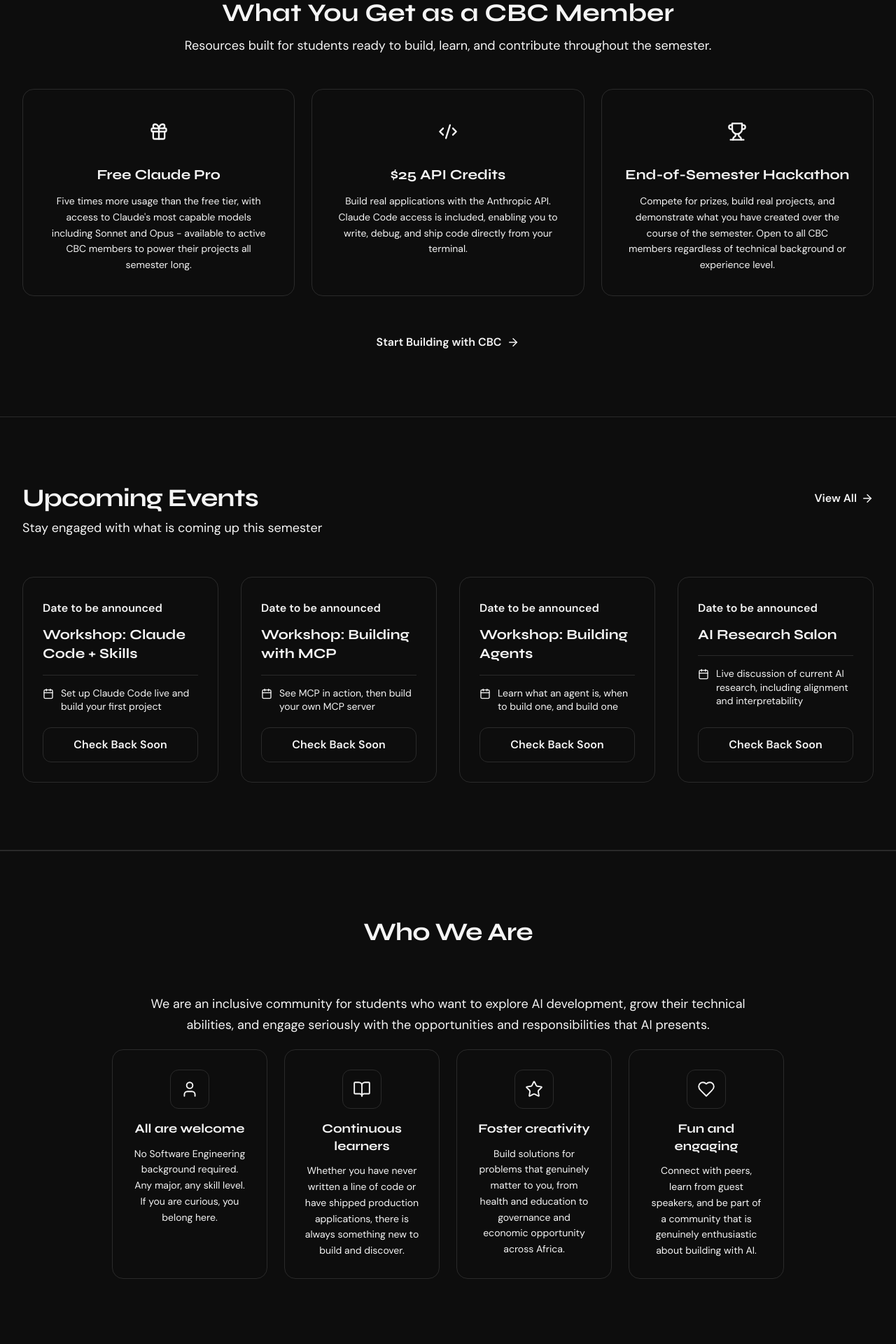
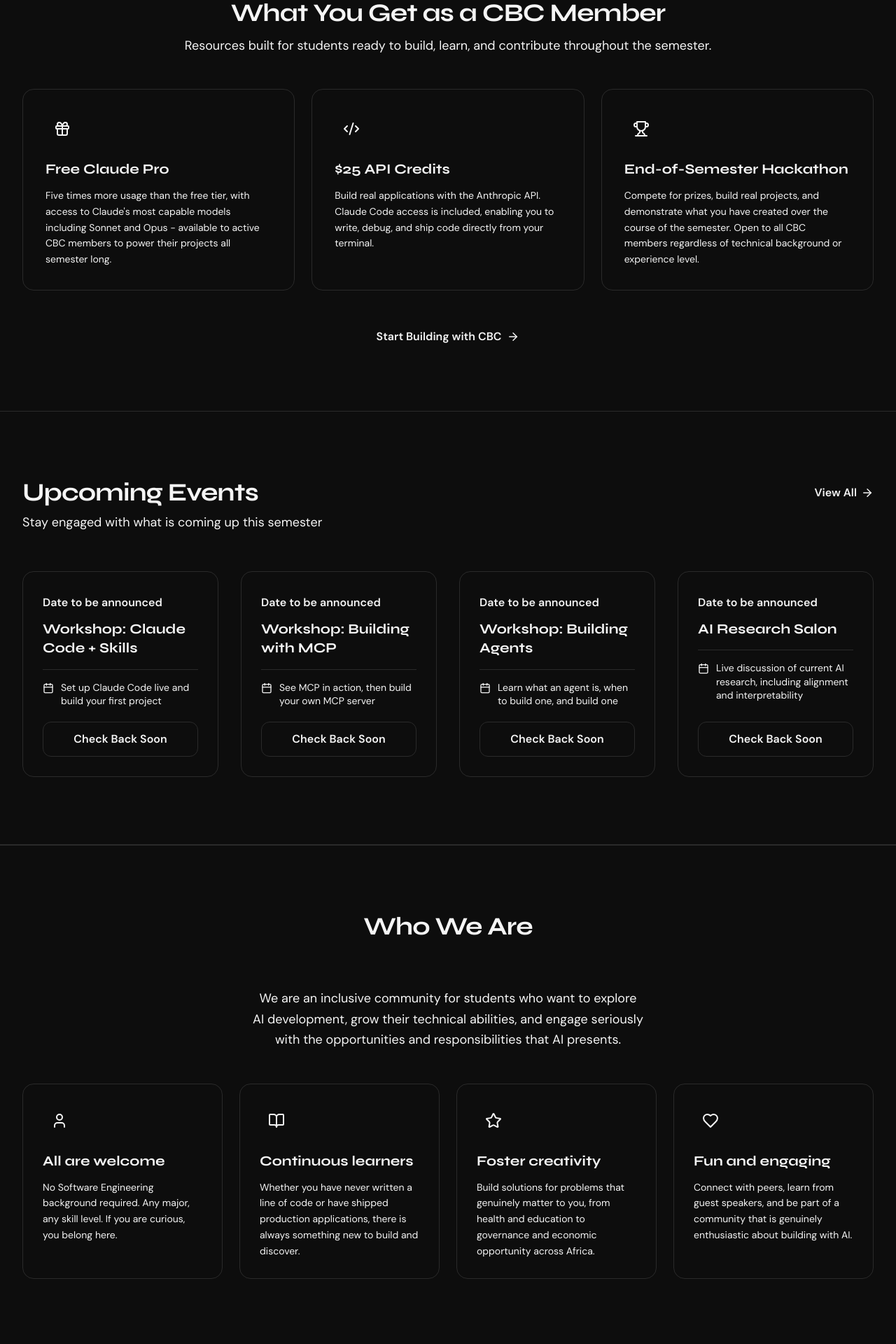
Before and after one commit to Claude-Builder-Club-ALU/cbc-website, a React (Vite) app: page / in a window 1280 px wide. Shown: the part 1220-3140 px from the top of the page at 70% size. Built offline with nearby package versions, Linux system fonts and the light colour scheme.

Commit message:
style(layout): align home card groups and section widths and use one heading size

```diff
--- a/src/app/pages/Events.tsx
+++ b/src/app/pages/Events.tsx
@@ -147,7 +147,7 @@ export function Events() {
         <p className="text-xs font-semibold uppercase tracking-wider text-muted-foreground mb-3">
           Upcoming
         </p>
-        <h2 className="text-2xl sm:text-3xl font-bold mb-2">Upcoming events</h2>
+        <h2 className="text-3xl sm:text-4xl font-bold tracking-tight mb-2">Upcoming Events</h2>
         <p className="text-muted-foreground text-base sm:text-lg max-w-3xl mb-10 sm:mb-12">
           The workshops coming up this semester. Each one is added to the calendar as soon as its
           date is confirmed.
@@ -192,7 +192,7 @@ export function Events() {
       <section className="py-20 bg-card/50 border-y border-border">
         <div className="max-w-7xl mx-auto px-4 sm:px-6 lg:px-8">
           <div className="mb-12">
-            <h2 className="text-3xl sm:text-4xl font-bold mb-2">Past Events</h2>
+            <h2 className="text-3xl sm:text-4xl font-bold tracking-tight mb-2">Past Events</h2>
             <p className="text-muted-foreground max-w-2xl mb-4">
               Highlights from recent CBC gatherings and collaborations.
             </p>
--- a/src/app/pages/Home.tsx
+++ b/src/app/pages/Home.tsx
@@ -82,15 +82,15 @@ export function Home() {
       <section className="py-20 border-t border-border bg-card/40">
         <div className="max-w-7xl mx-auto px-4 sm:px-6 lg:px-8">
           <div className="text-center mb-12">
-            <h2 className="text-4xl font-bold mb-3">What You Get as a CBC Member</h2>
+            <h2 className="text-3xl sm:text-4xl font-bold tracking-tight mb-3">What You Get as a CBC Member</h2>
             <p className="text-muted-foreground text-lg">Resources built for students ready to build, learn, and contribute throughout the semester.</p>
           </div>
 
           <div className="grid grid-cols-1 md:grid-cols-3 gap-6">
             {/* Perk 1 — Claude Pro */}
-            <div className="bg-card border border-border rounded-2xl p-8 hover:border-primary/50 transition-all group text-center">
-              <div className="w-14 h-14 bg-primary/10 rounded-2xl flex items-center justify-center mx-auto mb-5 group-hover:bg-primary/20 transition-colors">
-                <Gift size={28} className="text-primary" />
+            <div className="bg-card border border-border rounded-2xl p-8 hover:border-primary/50 transition-all group">
+              <div className="w-12 h-12 bg-primary/10 rounded-xl flex items-center justify-center mb-5 group-hover:bg-primary/20 transition-colors">
+                <Gift size={24} className="text-primary" />
               </div>
               <h3 className="text-xl font-bold mb-3">Free Claude Pro</h3>
               <p className="text-muted-foreground leading-relaxed text-sm">
@@ -99,9 +99,9 @@ export function Home() {
             </div>
 
             {/* Perk 2 — API Credits */}
-            <div className="bg-card border border-border rounded-2xl p-8 hover:border-primary/50 transition-all group text-center">
-              <div className="w-14 h-14 bg-primary/10 rounded-2xl flex items-center justify-center mx-auto mb-5 group-hover:bg-primary/20 transition-colors">
-                <Code2 size={28} className="text-primary" />
+            <div className="bg-card border border-border rounded-2xl p-8 hover:border-primary/50 transition-all group">
+              <div className="w-12 h-12 bg-primary/10 rounded-xl flex items-center justify-center mb-5 group-hover:bg-primary/20 transition-colors">
+                <Code2 size={24} className="text-primary" />
               </div>
               <h3 className="text-xl font-bold mb-3">$25 API Credits</h3>
               <p className="text-muted-foreground leading-relaxed text-sm">
@@ -110,9 +110,9 @@ export function Home() {
             </div>
 
             {/* Perk 3 — Hackathon */}
-            <div className="bg-card border border-border rounded-2xl p-8 hover:border-primary/50 transition-all group text-center">
-              <div className="w-14 h-14 bg-primary/10 rounded-2xl flex items-center justify-center mx-auto mb-5 group-hover:bg-primary/20 transition-colors">
-                <Trophy size={28} className="text-primary" />
+            <div className="bg-card border border-border rounded-2xl p-8 hover:border-primary/50 transition-all group">
+              <div className="w-12 h-12 bg-primary/10 rounded-xl flex items-center justify-center mb-5 group-hover:bg-primary/20 transition-colors">
+                <Trophy size={24} className="text-primary" />
               </div>
               <h3 className="text-xl font-bold mb-3">End-of-Semester Hackathon</h3>
               <p className="text-muted-foreground leading-relaxed text-sm">
@@ -139,15 +139,15 @@ export function Home() {
 
       {/* ── Who We Are ───────────────────────────────────────────────────────── */}
       <section className="py-20 sm:py-24 bg-background text-foreground border-y border-border">
-        <div className="max-w-5xl mx-auto px-4 sm:px-6 lg:px-8 text-center">
-          <h2 className="text-3xl sm:text-4xl font-bold text-foreground mb-6 tracking-tight">Who We Are</h2>
+        <div className="max-w-7xl mx-auto px-4 sm:px-6 lg:px-8 text-center">
+          <h2 className="text-3xl sm:text-4xl font-bold tracking-tight text-foreground mb-6">Who We Are</h2>
           <div className="h-1 w-24 bg-primary mx-auto mb-8 sm:mb-10 rounded-full" />
 
-          <p className="text-base sm:text-lg text-muted-foreground leading-relaxed mb-5 max-w-4xl mx-auto">
+          <p className="text-base sm:text-lg text-muted-foreground leading-relaxed text-balance mb-10 sm:mb-12 max-w-3xl mx-auto">
             We are an inclusive community for students who want to explore AI development, grow their technical abilities, and engage seriously with the opportunities and responsibilities that AI presents.
           </p>
 
-          <div className="max-w-7xl mx-auto grid grid-cols-1 sm:grid-cols-2 lg:grid-cols-4 gap-5 lg:gap-6">
+          <div className="grid grid-cols-1 sm:grid-cols-2 lg:grid-cols-4 gap-6 text-left">
             {[
               {
                 Icon: User,
@@ -174,12 +174,12 @@ export function Home() {
               return (
               <div
                 key={v.title}
-                className="bg-card border border-border rounded-2xl p-6 sm:p-7 flex flex-col items-center text-center hover:border-primary/50 transition-colors"
+                className="bg-card border border-border rounded-2xl p-7 hover:border-primary/50 transition-colors"
               >
-                <div className={`w-14 h-14 rounded-xl flex items-center justify-center mb-4 bg-primary/10 border border-primary/25`}>
-                  <ValueIcon size={26} strokeWidth={1.75} className="text-primary" aria-hidden />
+                <div className="w-12 h-12 rounded-xl flex items-center justify-center mb-5 bg-primary/10">
+                  <ValueIcon size={24} className="text-primary" aria-hidden />
                 </div>
-                <h4 className="font-bold text-foreground text-lg mb-3 leading-snug">{v.title}</h4>
+                <h3 className="text-xl font-bold mb-3 leading-snug">{v.title}</h3>
                 <p className="text-muted-foreground text-sm leading-relaxed">{v.desc}</p>
               </div>
             );
@@ -191,7 +191,7 @@ export function Home() {
       {/* ── Why Claude? ──────────────────────────────────────────────────────── */}
       <section className="py-20 max-w-7xl mx-auto px-4 sm:px-6 lg:px-8">
         <div className="text-center mb-12">
-          <h2 className="text-4xl font-bold mb-3">Why Claude?</h2>
+          <h2 className="text-3xl sm:text-4xl font-bold tracking-tight mb-3">Why Claude?</h2>
           <p className="text-muted-foreground text-lg max-w-2xl mx-auto">
             Not all AI tools are built the same. Here's why we build with Claude.
           </p>
@@ -233,7 +233,7 @@ export function Home() {
       {/* ── Testimonials ─────────────────────────────────────────────────────── */}
       {/* <section className="py-20 border-t border-border">
         <div className="max-w-7xl mx-auto px-4 sm:px-6 lg:px-8">
-          <h2 className="text-4xl font-bold text-center mb-12">What Our Members Say</h2>
+          <h2 className="text-3xl sm:text-4xl font-bold tracking-tight text-center mb-12">What Our Members Say</h2>
           <TestimonialCarousel />
         </div>
       </section> */}
--- a/src/app/pages/NotFound.tsx
+++ b/src/app/pages/NotFound.tsx
@@ -7,7 +7,7 @@ export function NotFound() {
       <div className="text-center">
         <div className="mb-8">
           <h1 className="text-9xl font-bold text-primary mb-4">404</h1>
-          <h2 className="text-3xl md:text-4xl font-bold mb-4">Page Not Found</h2>
+          <h2 className="text-3xl sm:text-4xl font-bold tracking-tight mb-4">Page Not Found</h2>
           <p className="text-xl text-muted-foreground max-w-md mx-auto">
             Oops! The page you're looking for doesn't exist. It might have been moved or deleted.
           </p>
--- a/src/app/pages/Projects.tsx
+++ b/src/app/pages/Projects.tsx
@@ -202,7 +202,7 @@ export function Projects() {
       {tab === "initiatives" && (
         <section className="py-20 max-w-7xl mx-auto px-4 sm:px-6 lg:px-8">
           <div className="mb-12">
-            <h2 className="text-4xl font-bold mb-3">CBC × ALU</h2>
+            <h2 className="text-3xl sm:text-4xl font-bold tracking-tight mb-3">CBC × ALU</h2>
             <p className="text-muted-foreground max-w-2xl leading-relaxed">
               These are projects the CBC core team is building <em>for</em> ALU —
               tools and programmes that directly serve students, faculty, and the
@@ -300,7 +300,7 @@ export function Projects() {
         <section className="py-20 max-w-7xl mx-auto px-4 sm:px-6 lg:px-8">
           {/* Grid */}
           <div className="mb-12">
-            <h2 className="text-4xl font-bold mb-3">Built by the Community</h2>
+            <h2 className="text-3xl sm:text-4xl font-bold tracking-tight mb-3">Built by the Community</h2>
             <p className="text-muted-foreground max-w-2xl leading-relaxed">
               Working products built by club members with Claude, from AI study
               companions to automated outreach tools. Each one shows what our members
@@ -353,7 +353,7 @@ export function Projects() {
           {/* Submission form */}
           <div className="max-w-3xl mx-auto">
             <div className="mb-8 text-center">
-              <h2 className="text-4xl font-bold mb-4">Submit Your Project</h2>
+              <h2 className="text-3xl sm:text-4xl font-bold tracking-tight mb-4">Submit Your Project</h2>
               <div className="h-1 w-24 bg-primary mx-auto mb-4" />
               <p className="text-muted-foreground">
                 Built something amazing with Claude? Share it with the community!
--- a/src/app/pages/Team.tsx
+++ b/src/app/pages/Team.tsx
@@ -187,7 +187,7 @@ export function Team() {
       {/* ── Join CTA ── */}
       <section className="py-20 border-t border-border">
         <div className="max-w-3xl mx-auto px-4 sm:px-6 lg:px-8 text-center">
-          <h2 className="text-4xl font-bold mb-4">Want to get involved?</h2>
+          <h2 className="text-3xl sm:text-4xl font-bold tracking-tight mb-4">Want to get involved?</h2>
           <p className="text-xl text-muted-foreground mb-8">
             We welcome all ALU students passionate about building with AI. Show
             up to an event and introduce yourself.
```
